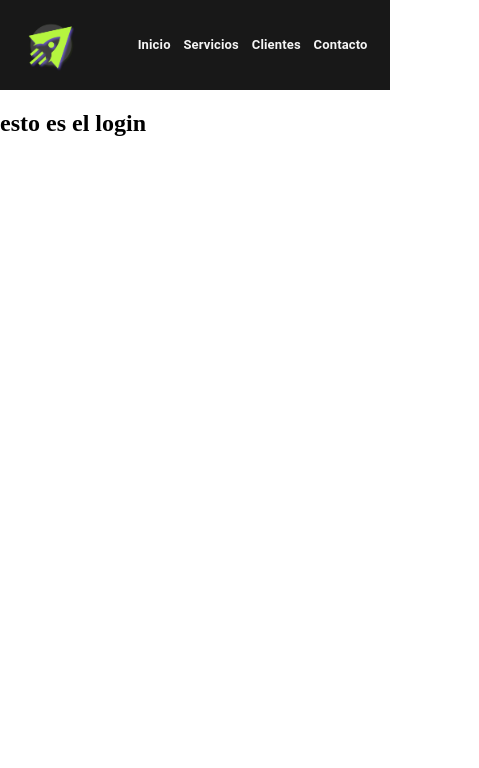
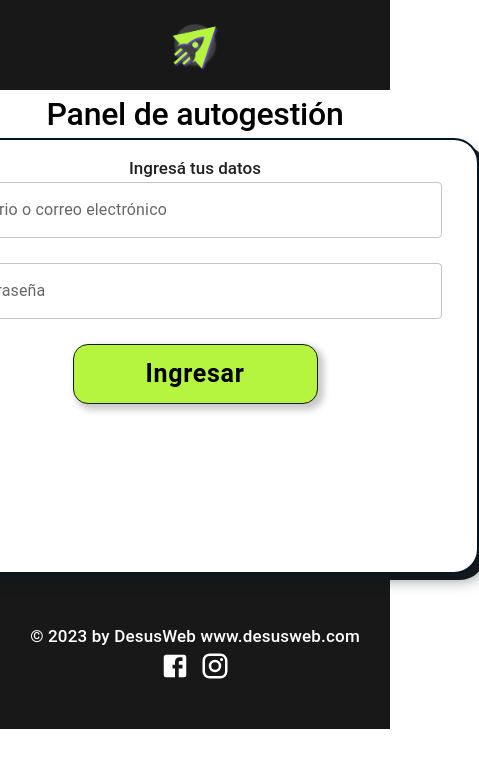
Before and after one commit to 19Emiliano98/DesuswebNext, a Next.js app: page /login in a window 390 px wide. Shown: the top 768 px of the page, 479 px wide, since content can reach past the window. Built offline with nearby package versions, Linux system fonts and the light colour scheme.

Commit message:
se agrega el menu desplegable del mobile y se hacen correcciones de diseño

```diff
--- a/app/components/footer/FooterSection.tsx
+++ b/app/components/footer/FooterSection.tsx
@@ -7,8 +7,9 @@ export default function FooterSection (){
   return(
     <Box
       sx={{
-        display: 'flex', justifyContent: 'center', alignItems: 'center',
-        background: "#051622", color: 'white', py: 6
+        display: 'flex', flexDirection: { sm: 'row', xs: 'column'},
+        justifyContent: 'center', alignItems: 'center',
+        background: "#181818", color: 'white', py: 6
       }}
     >
       <Typography
@@ -18,15 +19,17 @@ export default function FooterSection (){
           fontStyle: TypoBody1.fontStyle,
           fontWeight: TypoBody1.fontWeight,
           lineHeight: TypoBody1.lineHeight,
-          mr: 2.4
+
         }}
       >
         © 2023 by DesusWeb www.desusweb.com
       </Typography>
 
-      <FacebookIcon fontSize="inherit" sx={{ mx: 0.6, fontSize: '50px' }}/>
+      <Box sx={{ display: 'flex' }}>
+        <FacebookIcon fontSize="inherit" sx={{ mx: 0.6, fontSize: { md: '50px', sm: '40px', xs: '30px' } }}/>
 
-      <InstagramIcon fontSize="inherit" sx={{ mx: 0.6, fontSize: '50px' }}/>
+        <InstagramIcon fontSize="inherit" sx={{ mx: 0.6, fontSize: { md: '50px', sm: '40px', xs: '30px' } }}/>
+      </Box>
     </Box>
   )
 }
--- a/app/components/home/HomeSection.tsx
+++ b/app/components/home/HomeSection.tsx
@@ -22,7 +22,7 @@ export default function HomeSection() {
   });
 
   return (
-    <Box sx={{ color: '#000000', pt: { sm: 16, xs: 9 } }}>
+    <Box id='home' sx={{ color: '#000000', pt: { sm: 16, xs: 9 } }}>
       <Box
         sx={{
           display: 'flex', flexDirection: { sm: 'row-reverse', xs: 'column' },
--- a/app/components/services/ServicesSection.tsx
+++ b/app/components/services/ServicesSection.tsx
@@ -10,6 +10,7 @@ import DeveloperModeIcon from '@mui/icons-material/DeveloperMode';
 export default function ServicesSection () {
   return (
     <Box
+      id='servicios'
       sx={{
         display: 'flex', flexDirection: 'column', alignItems: 'center',
         mt: { lg: 10, md: 8, sm: 8, xs: 5 }, pt: 4
--- a/app/globalStyles.ts
+++ b/app/globalStyles.ts
@@ -29,7 +29,7 @@ export const TypoH3 = {
 
 export const TypoBody1 = {
   fontFamily: redHatDisplay,
-  fontSize: { md: '22px', xs: '16px' },
+  fontSize: { md: '22px', xs: '17px' },
   fontStyle: 'normal',
   fontWeight: 500,
   lineHeight: '170%'
--- a/app/layout.tsx
+++ b/app/layout.tsx
@@ -1,6 +1,7 @@
 import type { Metadata } from "next";
 import './main.css'
 import Navbar from "./ui/Navbar";
+import FooterSection from "./components/footer/FooterSection";
 
 export const metadata: Metadata = {
   title: "Desusweb",
@@ -18,6 +19,8 @@ export default function RootLayout({
         <Navbar />
 
         {children}
+
+        <FooterSection />
       </body>
     </html>
   );
--- a/app/login/page.tsx
+++ b/app/login/page.tsx
@@ -1,7 +1,88 @@
+'use client'
+
+import { Box, Card, CardActions, CardContent, Typography, TextField } from '@mui/material';
+import { createTheme, ThemeProvider } from '@mui/material/styles';
+import { TypoH2, TypoH3 } from '../globalStyles';
+import Button from '../ui/Button';
+
+const palettes = createTheme({
+  palette: {
+    primary: {
+      main: '#000000',
+    }
+  },
+});
+
 export default function Login() {
   return (
-    <>
-      <h2>esto es el login</h2>
-    </>
+    <Box
+      sx={{
+        display: 'flex', alignItems: 'center', flexDirection: 'column',
+        '& .MuiTextField-root': {
+          width: '493.573px'
+        }
+      }}
+    >
+      <Typography
+        variant='h2'
+        sx={{
+          fontFamily: TypoH2.fontFamily,
+          fontSize: TypoH2.fontSize,
+          fontStyle: TypoH2.fontStyle,
+          fontWeight: TypoH2.fontWeight,
+          lineHeight: TypoH2.lineHeight,
+        }}
+      >
+        Panel de autogestión
+      </Typography>
+
+      <Card
+        sx={{
+          display: 'flex', alignItems: 'center',
+          flexDirection: 'column', textAlign: 'center',
+          width: '564px',
+          height: '432px',
+          flexShrink: 0,
+          borderRadius: '25px',
+          border: '2px solid #051622',
+          background: '#FFF',
+          boxShadow: '10px 10px 15px -5px rgba(5, 22, 34, 0.50), 6px 6px 0px 0px #191919'
+        }}
+      >
+        <CardContent>
+          <Typography
+            variant="h3"
+            sx={{
+              fontFamily: TypoH3.fontFamily,
+              fontSize: TypoH3.fontSize,
+              fontStyle: TypoH3.fontStyle,
+              fontWeight: TypoH3.fontWeight,
+              lineHeight: TypoH3.lineHeight,
+            }}
+          >
+            Ingresá tus datos
+          </Typography>
+
+          <ThemeProvider theme={palettes}>
+            <Box
+              sx={{
+                display: 'flex', flexDirection: 'column',
+                gap: '25px'
+              }}
+            >
+              <TextField
+                label="Usuario o correo electrónico"
+              />
+              <TextField
+                label="Contraseña"
+                type='password'
+              />
+
+              <Button content={'Ingresar'} type={'submit'} href={''}/>
+            </Box>
+          </ThemeProvider>
+        </CardContent>
+      </Card>
+    </Box>
   );
 }
--- a/app/page.tsx
+++ b/app/page.tsx
@@ -1,7 +1,6 @@
 import HomeSection from "./components/home/HomeSection";
 import ServicesSection from "./components/services/ServicesSection";
 import ContactSection from "./components/contact/ContactSection";
-import FooterSection from "./components/footer/FooterSection";
 
 export default function Home() {
   return (
@@ -11,8 +10,6 @@ export default function Home() {
       <ServicesSection />
 
       <ContactSection />
-
-      <FooterSection />
     </>
   );
 }
--- a/app/ui/Navbar.tsx
+++ b/app/ui/Navbar.tsx
@@ -1,21 +1,48 @@
-import { Box, Toolbar, MenuItem, Link, CardMedia } from '@mui/material';
+'use client'
 
+import { usePathname } from 'next/navigation'
+import { useState } from 'react';
+import { Box, Toolbar, MenuItem, Link, CardMedia, Tooltip, IconButton, Menu, Typography } from '@mui/material';
+import MenuIcon from '@mui/icons-material/Menu';
 import { spaceGrotesk } from './fonts';
 
 export default function Navbar () {
+  const [ anchorElUser, setAnchorElUser ] = useState< null | HTMLElement >(null);
   interface linkbarProps {
     title: string;
     goTo: string;
   }
-
   const linkBar:linkbarProps[] = [
-    { title: 'Inicio', goTo: '#aboutMe' },
-    { title: 'Servicios', goTo: '#projects' },
-    { title: 'Clientes', goTo: '#skills' },
-    { title: 'Contacto', goTo: '#contact' }
+    { title: 'Inicio', goTo: '#home' },
+    { title: 'Servicios', goTo: '#servicios' },
+    { title: 'Contacto', goTo: '#contacto' }
   ];
 
-  const renderOptionBar = (
+  let isLogin:boolean
+  let justifyContentOfNavbar:string
+  let marginIconNavbar:object
+  let marginLinksNavbar:object
+  if( usePathname() == '/login' ){
+    isLogin = true
+    justifyContentOfNavbar = 'center';
+    marginIconNavbar = { xs: 0 }
+    marginLinksNavbar = { xs: 0 }
+  }else{
+    isLogin = false
+    justifyContentOfNavbar = 'space-between';
+    marginIconNavbar = { lg: 20, md: 0, sm: 0 }
+    marginLinksNavbar = { lg: '280px', md: 5, sm: 1 }
+  }
+
+  const handleOpenUserMenu = (event: React.MouseEvent<HTMLElement>) => {
+    setAnchorElUser(event.currentTarget);
+  };
+
+  const handleCloseUserMenu = () => {
+    setAnchorElUser(null);
+  };
+
+  const renderNavbar = (
     linkBar.map( x => (
       <MenuItem disableGutters dense key={x.title} sx={{ mx: 0.8, ':selected':{ backgroundColor: 'red' } }}>
         <Link
@@ -32,24 +59,64 @@ export default function Navbar () {
     ))
   );
 
+  const renderMobilebar = (
+    <>
+      <Tooltip title="">
+        <IconButton onClick={handleOpenUserMenu} sx={{ p: 0 }}>
+          <MenuIcon sx={{ color: 'white', fontSize: { sm: 40, xs: 27 } }} fontSize='inherit'/>
+        </IconButton>
+      </Tooltip>
+
+      <Menu
+          sx={{ mt: '45px' }}
+          id="menu-appbar"
+          anchorEl={anchorElUser}
+          anchorOrigin={{
+            vertical: 'top',
+            horizontal: 'right',
+          }}
+          keepMounted
+          transformOrigin={{
+            vertical: 'top',
+            horizontal: 'right',
+          }}
+          open={ Boolean(anchorElUser) }
+          onClose={handleCloseUserMenu}
+        >
+          {linkBar.map((x) => (
+            <MenuItem key={ x.title } onClick={ handleCloseUserMenu }>
+              <Typography textAlign="center">{ x.title }</Typography>
+            </MenuItem>
+          ))}
+        </Menu>
+    </>
+  )
+
+  let ShowAppBar
+  if( screen.width > 768){
+    ShowAppBar = renderNavbar
+  }else{
+    ShowAppBar = renderMobilebar
+  }
+
   return (
     <Box>
       <Toolbar
         sx={{
-          display: 'flex', justifyContent: 'space-between',
+          display: 'flex', justifyContent: justifyContentOfNavbar,
           backgroundColor: '#181818', height: '90px'
         }}
       >
         <CardMedia
           sx={{
             width: { sm: '128px', xs: '70px' }, height: { sm: '94px', xs: '60px'},
-            ml: { lg: 20, md: 4, sm: 3 }
+            ml: marginIconNavbar
           }}
           image="/dwLogo.png"
         />
 
-        <Box sx={{ display: 'flex', mr: { lg: '280px', md: 5, sm: 1 } }}>
-          { renderOptionBar }
+        <Box sx={{ display: 'flex', mr: marginLinksNavbar }}>
+          { isLogin ? <></> : ShowAppBar }
         </Box>
       </Toolbar>
     </Box>
```
